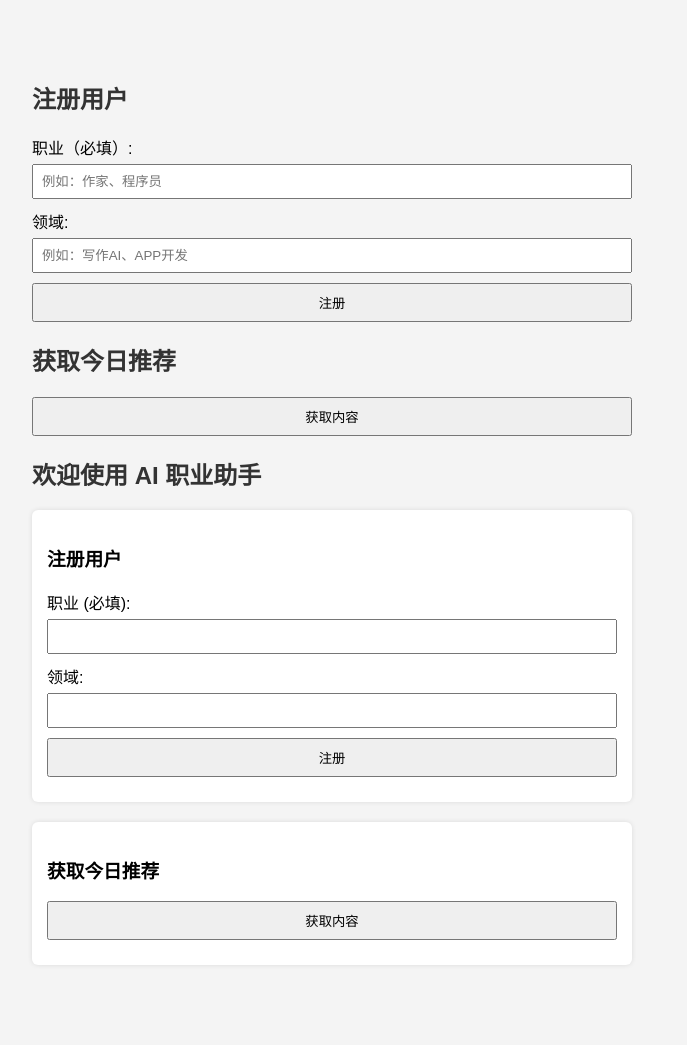
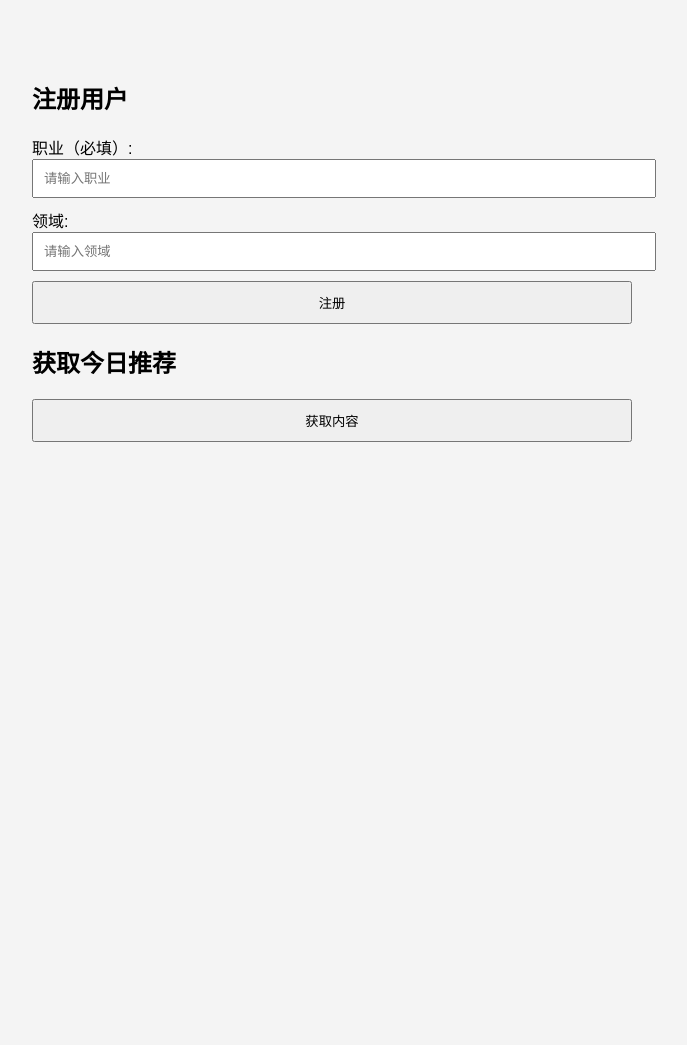
Before and after one commit to MartinZhl/AI, a Flask app: page / in a window 1280 px wide. Shown: the whole page, without its empty margins (308-995 px from the left). After the commit the page ends 442 px from the top, so only its background shows below. Run offline with Flask 3, Linux system fonts and the light colour scheme.

Commit message:
Update index.html

```diff
--- a/ai_career_assistant/templates/index.html
+++ b/ai_career_assistant/templates/index.html
@@ -24,170 +24,50 @@
   <h2>注册用户</h2>
 
   <label>职业（必填）:</label>
-  <input type="text" id="job" placeholder="例如：作家、程序员" />
+  <input type="text" id="job" placeholder="请输入职业" />
 
   <label>领域:</label>
-  <input type="text" id="domain" placeholder="例如：写作AI、APP开发" />
+  <input type="text" id="domain" placeholder="请输入领域" />
 
-  <button onclick="register()">注册</button>
+  <button id="registerBtn">注册</button>
 
   <h2>获取今日推荐</h2>
-  <button onclick="getRecommendation()">获取内容</button>
+  <button id="recommendBtn">获取内容</button>
 
+  <!-- ✅ 脚本写在页面底部，确保 HTML 加载完毕 -->
   <script>
-    async function register() {
+    document.getElementById('registerBtn').addEventListener('click', async () => {
       const job = document.getElementById('job').value.trim();
       const domain = document.getElementById('domain').value.trim();
 
       if (!job) {
-        alert('请填写职业（必填）');
+        alert("职业不能为空");
         return;
       }
 
       try {
-        const response = await fetch('/api/register', {
+        const res = await fetch('/api/register', {
           method: 'POST',
           headers: { 'Content-Type': 'application/json' },
           body: JSON.stringify({ job, domain })
         });
 
-        if (!response.ok) {
-          throw new Error('服务器错误');
-        }
+        const data = await res.json();
+        alert('注册成功，用户 ID：' + data.user_id);
+      } catch (err) {
+        alert('注册失败：' + err.message);
+      }
+    });
 
-        const result = await response.json();
-        alert('注册成功，用户ID: ' + result.user_id);
-      } catch (error) {
-        alert('注册失败: ' + error.message);
+    document.getElementById('recommendBtn').addEventListener('click', async () => {
+      try {
+        const res = await fetch('/api/recommend');
+        const data = await res.json();
+        alert('推荐内容：' + data.recommendation);
+      } catch (err) {
+        alert('获取失败：' + err.message);
       }
-    }
-
-    async function getRecommendation() {
-      try {
-        const response = await fetch('/api/recommend', {
-          method: 'GET',
-        });
-
-        if (!response.ok) {
-          throw new Error('获取失败');
-        }
-
-        const result = await response.json();
-        alert('推荐内容: ' + result.recommendation);
-      } catch (error) {
-        alert('推荐失败: ' + error.message);
-      }
-    }
+    });
   </script>
 </body>
 </html>
-<!DOCTYPE html>
-<html lang="zh">
-<head>
-  <meta charset="UTF-8">
-  <title>AI 职业助手</title>
-  <style>
-    body {
-      font-family: 'Arial', sans-serif;
-      max-width: 600px;
-      margin: 40px auto;
-      background-color: #f4f4f4;
-      padding: 20px;
-      border-radius: 8px;
-    }
-    h2 {
-      color: #333;
-    }
-    label {
-      display: block;
-      margin-top: 10px;
-    }
-    input, button {
-      margin-top: 5px;
-      padding: 8px;
-      width: 100%;
-      box-sizing: border-box;
-    }
-    .section {
-      background: white;
-      padding: 15px;
-      margin-bottom: 20px;
-      border-radius: 6px;
-      box-shadow: 0 0 5px rgba(0,0,0,0.1);
-    }
-    .summary {
-      white-space: pre-wrap;
-    }
-  </style>
-</head>
-<body>
-
-  <h2>欢迎使用 AI 职业助手</h2>
-
-  <div class="section">
-    <h3>注册用户</h3>
-    <label>职业 (必填): <input type="text" id="profession"></label>
-    <label>领域: <input type="text" id="field"></label>
-    <button onclick="register()">注册</button>
-  </div>
-
-  <div class="section">
-    <h3>获取今日推荐</h3>
-    <button onclick="getToday()">获取内容</button>
-    <div id="result"></div>
-  </div>
-
-  <script>
-    const BASE_URL = "https://ai-career-assistant-1etk.onrender.com";
-
-    function register() {
-      const data = {
-        profession: document.getElementById("profession").value,
-        field: document.getElementById("field").value,
-
-      };
-      fetch(https://ai-career-assistant-1etk.onrender.com, {
-        method: "POST",
-        headers: { "Content-Type": "application/json" },
-        body: JSON.stringify(data)
-      }).then(res => res.json())
-        .then(result => {
-          if (result.user_id) {
-            localStorage.setItem("user_id", result.user_id);
-            alert("注册成功，ID 已保存！");
-          } else {
-            alert("注册失败，请检查输入。");
-          }
-        }).catch(err => {
-          console.error("注册出错：", err);
-          alert("服务器错误！");
-        });
-    }
-
-    function getToday() {
-      const userId = localStorage.getItem("user_id");
-      if (!userId) {
-        alert("请先注册用户！");
-        return;
-      }
-      fetch(`${BASE_URL}/api/today/${userId}`)
-        .then(res => {
-          if (!res.ok) throw new Error("未找到内容");
-          return res.json();
-        })
-        .then(data => {
-          document.getElementById("result").innerHTML = `
-            <h4>${data.title}</h4>
-            <p class="summary">${data.summary}</p>
-            <strong>建议：</strong><p>${data.suggestion}</p>
-            <p>是否完成：${data.done ? "✅ 已完成" : "❌ 未完成"}</p>
-          `;
-        })
-        .catch(err => {
-          document.getElementById("result").innerHTML = `<p style="color:red;">${err.message}</p>`;
-        });
-    }
-  </script>
-
-</body>
-</html>
```
